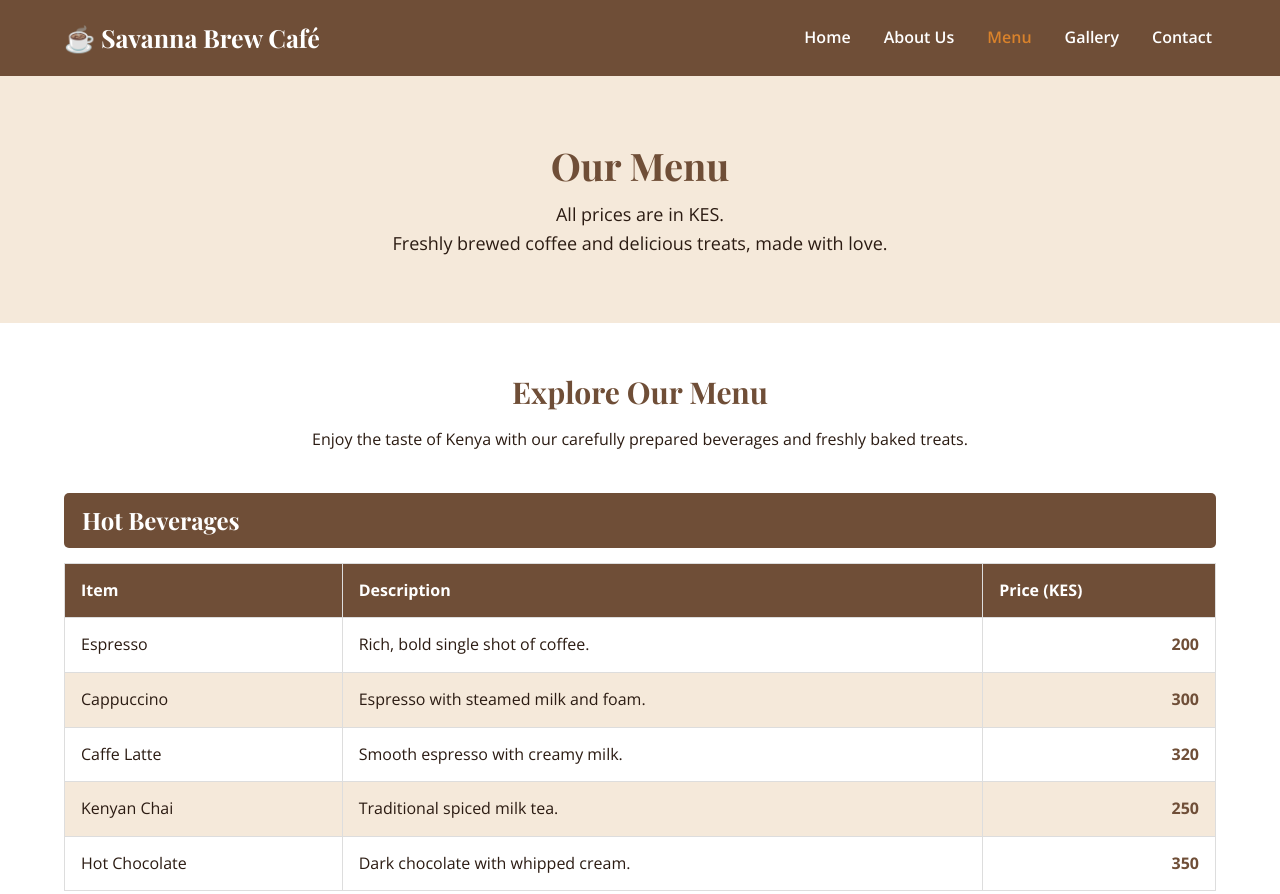
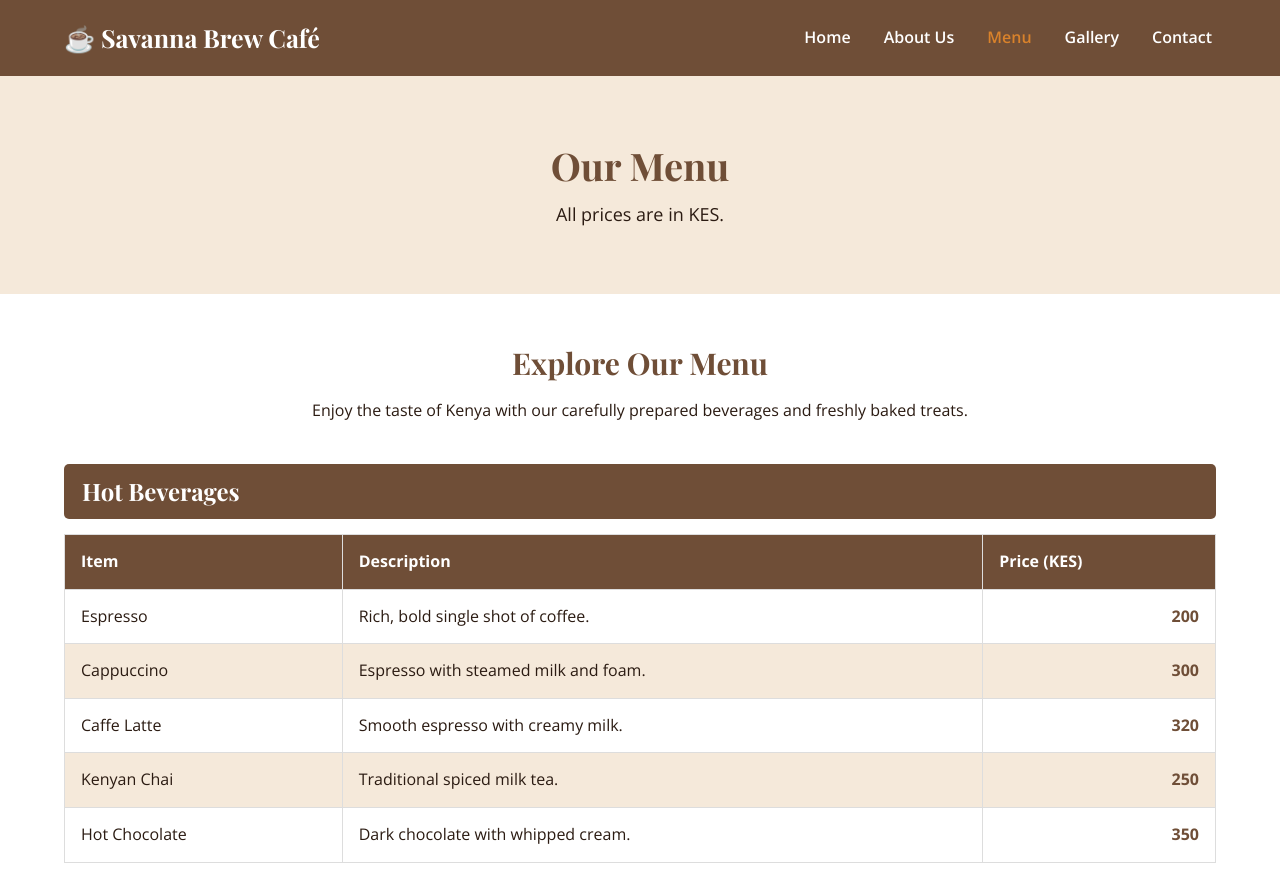
Before and after one commit to muthoniloise46-ops/loise-savannah, a plain HTML site: page menu.html in a window 1280 px wide. Shown: the top 894 px of the page. Drawn offline with nearby package versions, Linux system fonts and the light colour scheme.

```diff
--- a/menu.html
+++ b/menu.html
@@ -41,8 +41,7 @@
         <div class="container">
             <h1>Our Menu</h1>
             <p>All prices are in KES.</p>
-             <p>Freshly brewed coffee and delicious treats, made with love.</p>
-        </div>
+                    </div>
     </section>
 
 
```
